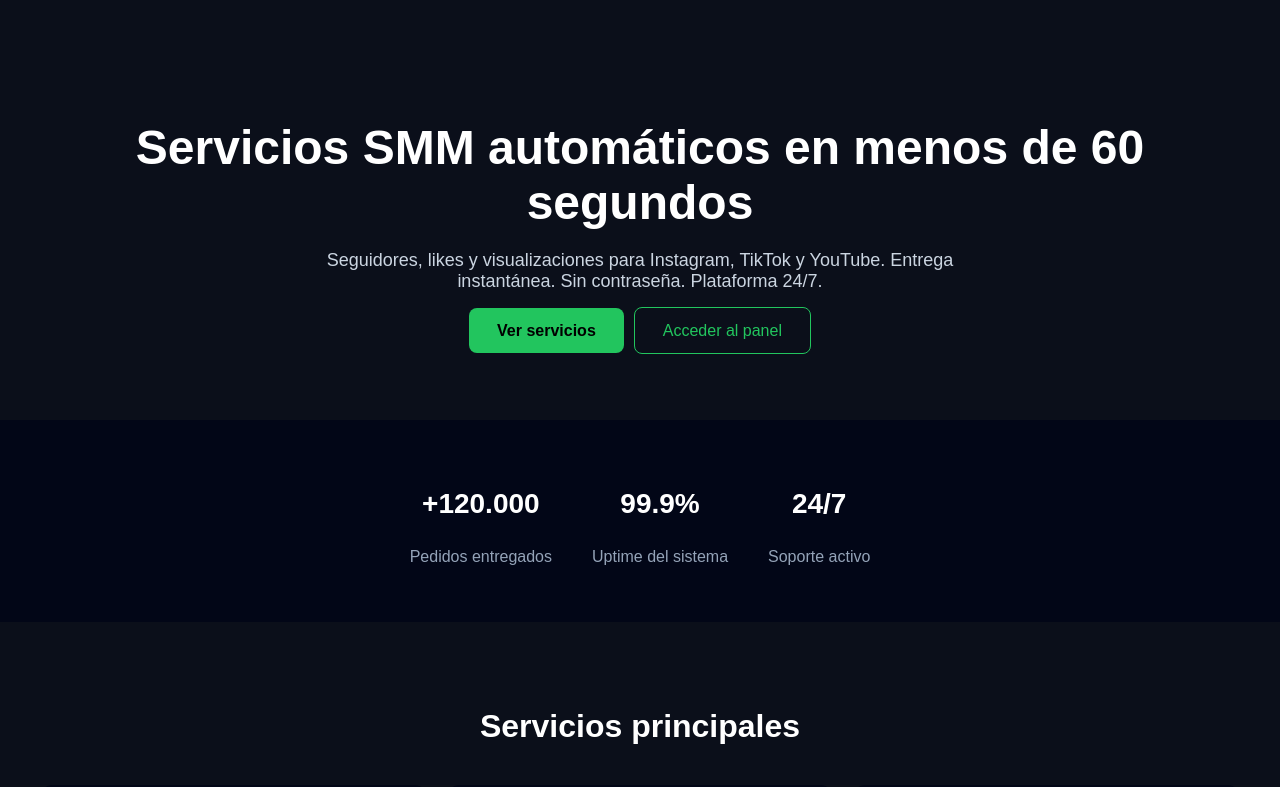
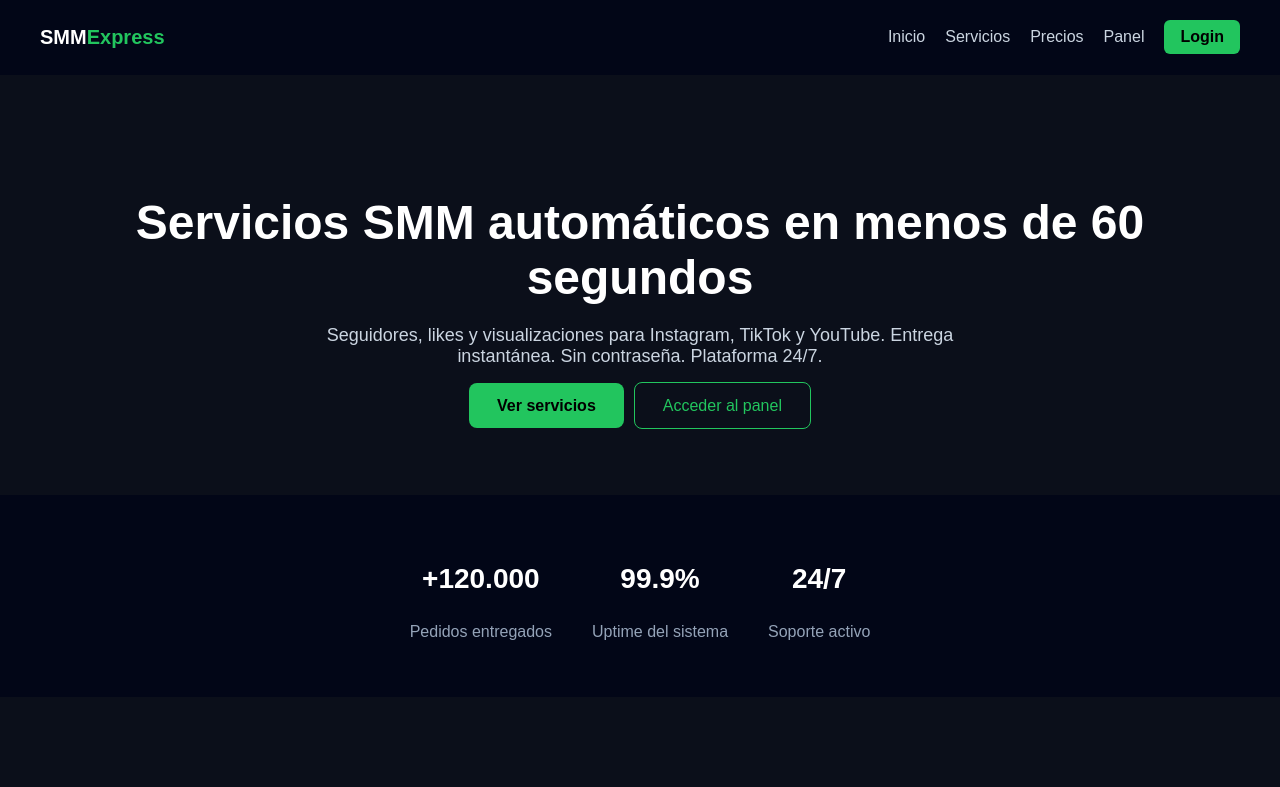
Before and after one commit to dotha115/SMMM, a Next.js app: page / in a window 1280 px wide. Shown: the top 787 px of the page. Built offline with nearby package versions, Linux system fonts and the light colour scheme.

Commit message:
Update layout.js

```diff
--- a/app/layout.js
+++ b/app/layout.js
@@ -1,14 +1,75 @@
 export const metadata = {
-  title: "SMM Express",
-  description: "Servicios SMM en menos de 1 minuto",
+  title: "SMM Express – Panel SMM automático",
+  description: "Servicios SMM automáticos al mejor precio",
 };
 
 export default function RootLayout({ children }) {
   return (
     <html lang="es">
-      <body style={{ fontFamily: "Arial", margin: 0 }}>
+      <body style={{ margin: 0, fontFamily: "Arial", background: "#0b0f1a", color: "#fff" }}>
+
+        {/* HEADER */}
+        <header style={header}>
+          <div style={{ fontWeight: "bold", fontSize: "20px" }}>
+            SMM<span style={{ color: "#22c55e" }}>Express</span>
+          </div>
+          <nav style={nav}>
+            <a href="/" style={link}>Inicio</a>
+            <a href="/services" style={link}>Servicios</a>
+            <a href="/pricing" style={link}>Precios</a>
+            <a href="/dashboard" style={link}>Panel</a>
+            <a href="/dashboard" style={loginBtn}>Login</a>
+          </nav>
+        </header>
+
         {children}
+
+        {/* FOOTER */}
+        <footer style={footer}>
+          <p>© {new Date().getFullYear()} SMM Express. All rights reserved.</p>
+        </footer>
+
       </body>
     </html>
   );
 }
+
+const header = {
+  display: "flex",
+  justifyContent: "space-between",
+  alignItems: "center",
+  padding: "20px 40px",
+  borderBottom: "1px solid #020617",
+  background: "#020617",
+  position: "sticky",
+  top: 0,
+  zIndex: 1000
+};
+
+const nav = {
+  display: "flex",
+  gap: "20px",
+  alignItems: "center"
+};
+
+const link = {
+  color: "#cbd5e1",
+  textDecoration: "none"
+};
+
+const loginBtn = {
+  background: "#22c55e",
+  color: "#000",
+  padding: "8px 16px",
+  borderRadius: "6px",
+  textDecoration: "none",
+  fontWeight: "bold"
+};
+
+const footer = {
+  textAlign: "center",
+  padding: "30px",
+  marginTop: "60px",
+  background: "#020617",
+  color: "#94a3b8"
+};
```
